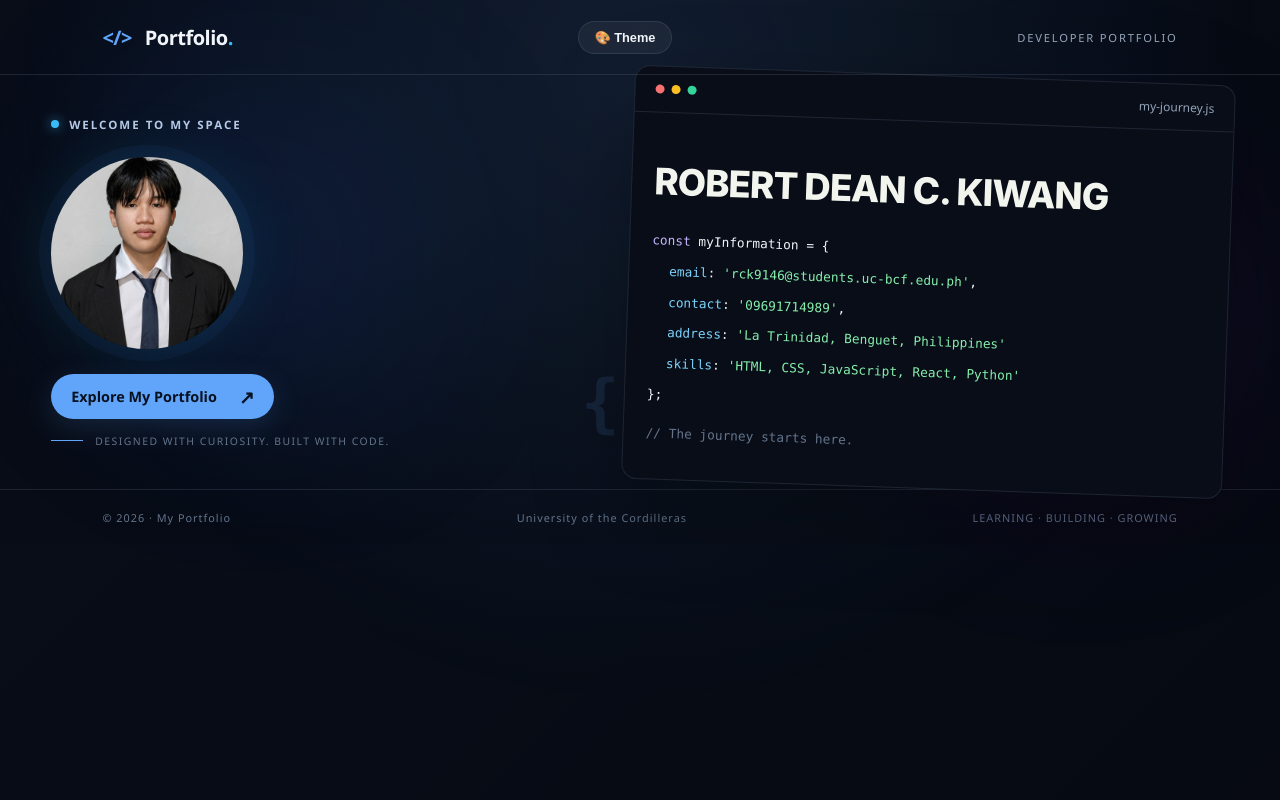
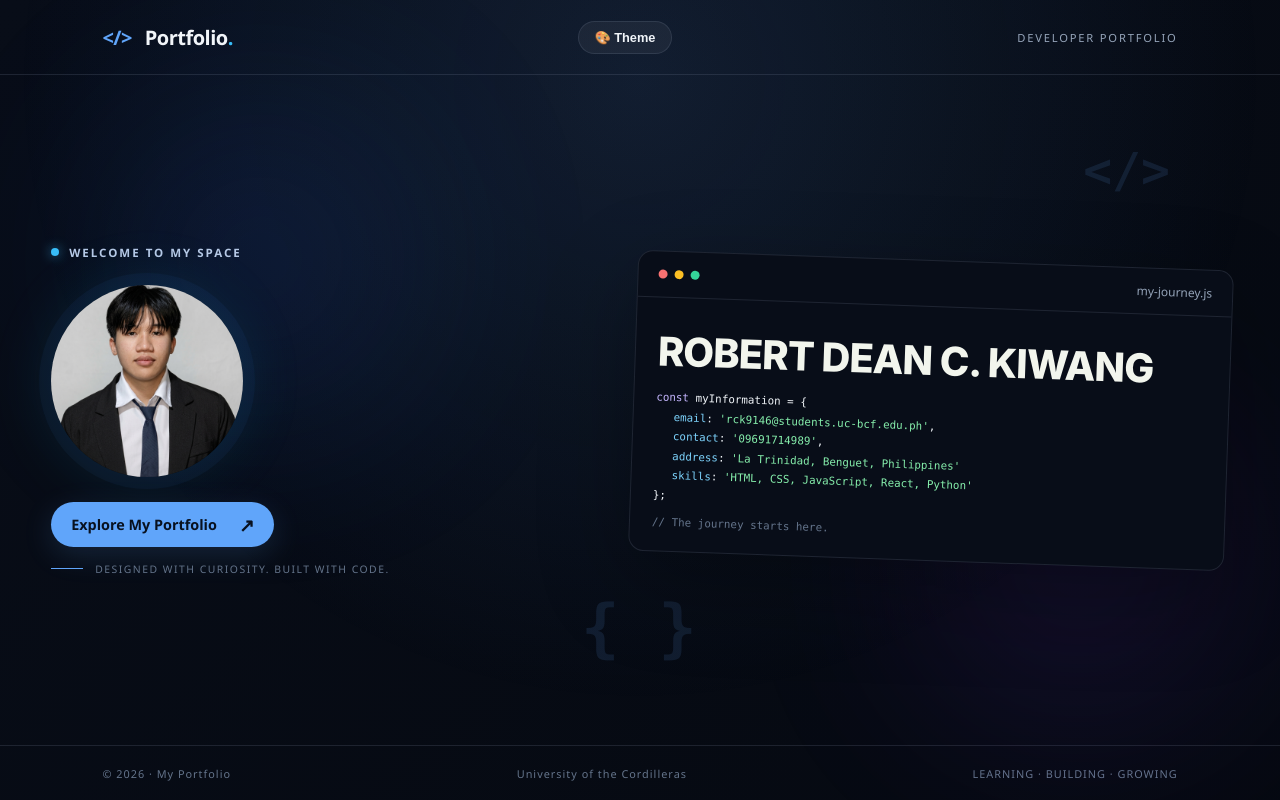
Before and after one commit to rdean-eng/My-Portfolio, a plain HTML site: page index.html in a window 1280 px wide. Drawn offline with Linux system fonts and the light colour scheme.

Commit message:
Update portfolio layout and non-scrolling view

```diff
--- a/style.css
+++ b/style.css
@@ -14,8 +14,10 @@
     box-sizing: border-box;
 }
 
-html {
-    height: 100vhs;
+html, body {
+    height: 100vh;
+    width: 100vw;
+    overflow: hidden; /* Fixed / Non-Scrolling Layout */
 }
 
 body {
@@ -96,7 +98,7 @@ a {
     display: grid;
     grid-template-columns: minmax(0, 1fr) minmax(0, 1.1fr); /* Expanded second column for code window */
     align-items: center;
-    gap: 30px;
+    gap: 40px;
     position: relative;
     padding: 0;
 }
@@ -130,7 +132,7 @@ a {
 }
 
 .name {
-    font-size: 2.3rem;
+    font-size: 2.5rem;
     font-weight: 800;
     letter-spacing: -1px;
     color: #f2f5ed;
@@ -353,13 +355,13 @@ body.theme-light .name {
 }
 
 .code-content {
-    padding: 30px 22px;
-    overflow-x: auto;
+    padding: 18px 22px;
+    overflow-x: hidden; /* Prevent horizontal scrolling */
     font-family: Consolas, "Courier New", monospace;
-    font-size: clamp(0.7rem, 1vw, 0.86rem);
-    line-height: 2.4;
-    white-space: nowrap;
-    margin-top: -5px;
+    font-size: clamp(0.62rem, 0.85vw, 0.8rem); /* Slightly optimized font size to fit long email strings */
+    line-height: 1.8;
+    white-space: normal; /* Allows text wrapping instead of forcing horizontal scroll */
+    word-break: break-all; /* Breaks long strings like email safely */
 }
 
 .indent {
```
